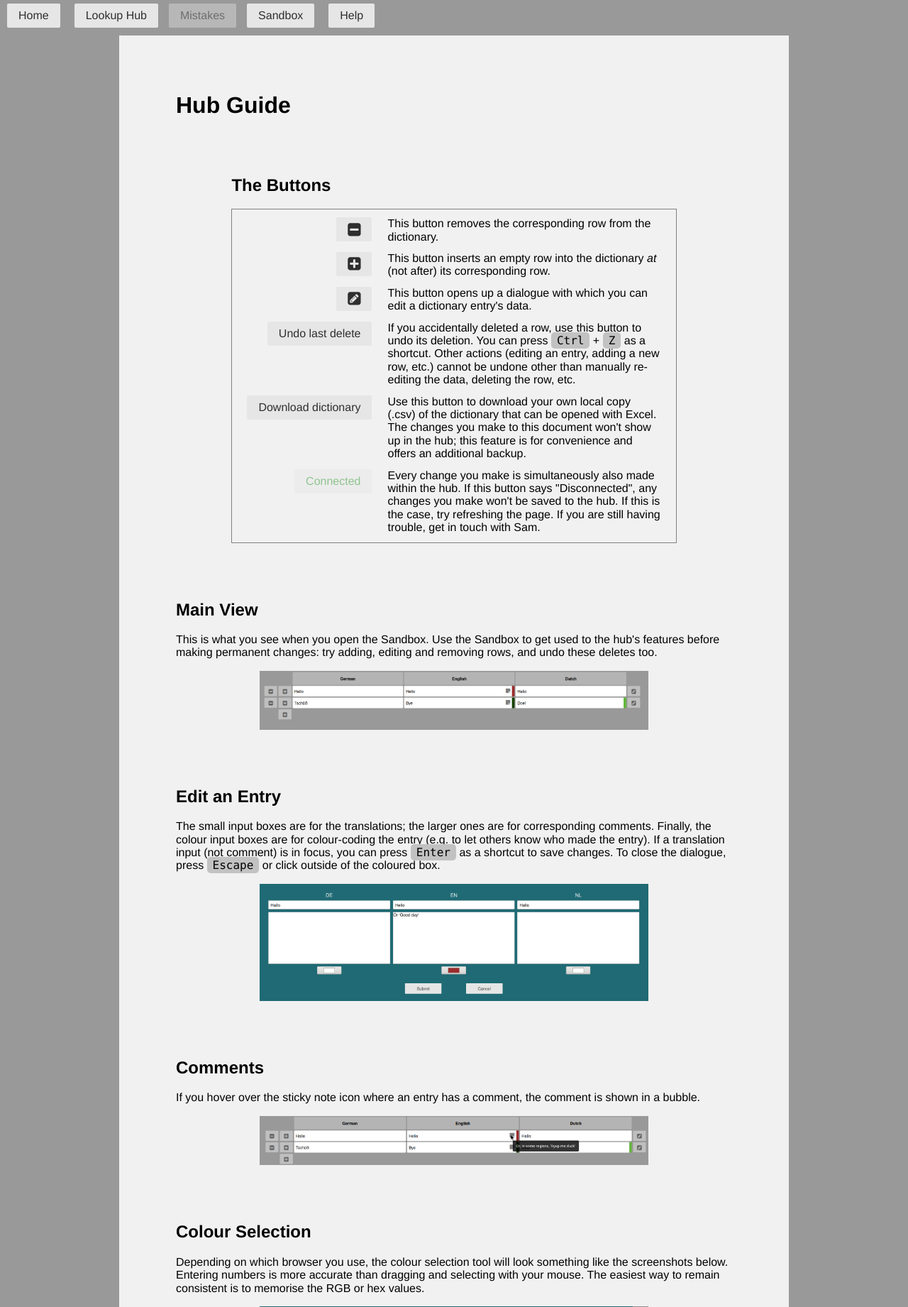
After one commit to ay-bryson/lookup_hub, a Flask app: page /guide in a window 1280 px wide. The commit adds this page. Shown: the top 1841 px of the page at 71% size. Run offline with Flask 2, Linux system fonts and the light colour scheme; parts of the project's set-up code (start-up, migrations or seed data) failed here and were passed over.

Commit message:
Add help page on using the hub

```diff
--- a/lookup_hub/models.py
+++ b/lookup_hub/models.py
@@ -126,12 +126,12 @@ def init_dummy_dictionary():
     dummy_dict = [
         {
             "de": {"text": "Hallo", "colour": "#ffffff", "comment": None},
-            "en": {"text": "Hello", "colour": "#9D2C2C", "comment": "Or 'Good day'"},
+            "en": {"text": "Hello", "colour": "#9D2C2C", "comment": "Or, in some regions, 'Ayup me duck'"},
             "nl": {"text": "Hallo", "colour": "#ffffff", "comment": None}
         },
         {
             "de": {"text": "Tschüß", "colour": "#ffffff", "comment": None},
-            "en": {"text": "Bye", "colour": "#164200", "comment": "Or 'Goodbye'"},
+            "en": {"text": "Bye", "colour": "#164200", "comment": "Or 'Ta-ra'"},
             "nl": {"text": "Doei", "colour": "#62B639", "comment": None}
         },
     ]
--- a/lookup_hub/routes.py
+++ b/lookup_hub/routes.py
@@ -32,6 +32,11 @@ def mistakes():
     return 'Coming soon?'
 
 
+@app.route('/guide')
+def guide():
+    return render_template('guide.html')
+
+
 @app.route('/download_dict')
 @basic_auth.required
 def download_dict():
--- a/lookup_hub/static/scripts/dictionary.js
+++ b/lookup_hub/static/scripts/dictionary.js
@@ -323,4 +323,8 @@ $(document).ready( function() {
         $("#undo-button").prop("disabled", false);
     }
 
+    if (dummyPage) {
+        $("#dl-dict-button").attr("title", "This only works in the actual hub.");
+        $("#dl-dict-button").prop("disabled", true);
+    }
 })
--- /dev/null
+++ b/lookup_hub/static/style/guide.css
@@ -0,0 +1,41 @@
+#main-container {
+    margin: auto;
+    width: 80%;
+    background-color: #f1f1f1;
+    padding: 80px;
+}
+
+#table-container {
+    margin: auto;
+    width: 80%;
+}
+
+#guide-table {
+    border-spacing: 20px 10px;
+    border: 1px solid grey;
+}
+
+.button-cell {
+    float: right;
+}
+
+img {
+    display: block;
+    max-width: 70%;
+    margin: auto;
+}
+
+h1 {
+    margin-top: 0;
+}
+
+h2 {
+    margin-top: 80px;
+}
+
+.keyboard-key {
+    background-color: rgb(194, 194, 194);
+    border-radius: 5px;
+    padding: 2px 8px;
+    font-family:'Lucida Console', monospace;
+}
--- a/lookup_hub/templates/base.html
+++ b/lookup_hub/templates/base.html
@@ -34,6 +34,11 @@
                 <button class="pure-button">Sandbox</button>
             </a>
         </div>
+        <div>
+            <a href="/guide">
+                <button class="pure-button">Help</button>
+            </a>
+        </div>
         <!-- <a href="/documents">
             <button class="pure-button" disabled>Documents</button>
         </a> -->
--- /dev/null
+++ b/lookup_hub/templates/guide.html
@@ -0,0 +1,120 @@
+{% extends 'base.html' %}
+
+{% block styles %}
+    <link rel="stylesheet" href="{{ url_for('static', filename='style/hub.css') }}">
+    <link rel="stylesheet" href="{{ url_for('static', filename='style/guide.css') }}">
+{% endblock %}
+
+{% block scripts %}
+{% endblock %}
+
+{% block right_buttons %}
+{% endblock %}
+
+{% block content %}
+
+<div id="main-container">
+    <h1>Hub Guide</h1>
+    <div id="table-container">
+        <h2>The Buttons</h2>
+        <table id="guide-table">
+            <tr>
+                <td class="button-cell">
+                    <button class="pure-button dictionary-button"
+                        title="Delete this row">
+                        <i class="fa fa-minus-square fa-lg"></i>
+                    </button>
+                </td>
+                <td>
+                    This button removes the corresponding row from the dictionary.
+                </td>
+            </tr>
+            <tr>
+                <td class="button-cell">
+                    <button class="pure-button dictionary-button"
+                        title="Insert new row here">
+                        <i class="fa fa-plus-square fa-lg"></i>
+                    </button>
+                </td>
+                <td>
+                    This button inserts an empty row into the dictionary <i>at</i> (not after) its corresponding row.
+                </td>
+            </tr>
+            <tr>
+                <td class="button-cell">
+                    <button class="pure-button dictionary-button"
+                        title="Edit this row">
+                        <i class="fa fa-pencil-square fa-lg"></i>
+                    </button>
+                </td>
+                <td>
+                    This button opens up a dialogue with which you can edit a dictionary entry's data.
+                </td>
+            </tr>
+            <tr>
+                <td class="button-cell">
+                    <button class="pure-button"
+                        title="Re-add the last row you deleted.">
+                        Undo last delete
+                    </button>
+                </td>
+                <td>
+                    If you accidentally deleted a row, use this button to undo its deletion. You can press <span class="keyboard-key">Ctrl</span> + <span class="keyboard-key">Z</span> as a shortcut. Other actions (editing an entry, adding a new row, etc.) cannot be undone other than manually re-editing the data, deleting the row, etc.
+                </td>
+            </tr>
+            <tr>
+                <td class="button-cell">
+                    <button class="pure-button"
+                        title="If you've made a few changes, download the current dictionary and keep it, just in case Sam screws up and we lose data. (He promises to try not to.)">
+                        Download dictionary
+                    </button>
+                </td>
+                <td>
+                    Use this button to download your own local copy (.csv) of the dictionary that can be opened with Excel. The changes you make to this document won't show up in the hub; this feature is for convenience and offers an additional backup.
+                </td>
+            </tr>
+            <tr>
+                <td class="button-cell">
+                    <div class="pure-button connected" disabled>Connected</div>
+                </td>
+                <td>
+                    Every change you make is simultaneously also made within the hub. If this button says "Disconnected", any changes you make won't be saved to the hub. If this is the case, try refreshing the page. If you are still having trouble, get in touch with Sam.
+                </td>
+            </tr>
+        </table>
+    </div>
+
+    <div id="screenshot-container">
+        <h2>Main View</h2>
+        <p>
+            This is what you see when you open the Sandbox. Use the Sandbox to get used to the hub's features before making permanent changes: try adding, editing and removing rows, and undo these deletes too.
+        </p>
+        <img src="{{ url_for('static', filename='img/hub.png') }}">
+
+        <h2>Edit an Entry</h2>
+        <p>
+            The small input boxes are for the translations; the larger ones are for corresponding comments. Finally, the colour input boxes are for colour-coding the entry (e.g. to let others know who made the entry). If a translation input (not comment) is in focus, you can press <span class="keyboard-key">Enter</span> as a shortcut to save changes. To close the dialogue, press <span class="keyboard-key">Escape</span> or click outside of the coloured box.
+        </p>
+        <img src="{{ url_for('static', filename='img/edit-dialogue.png') }}">
+
+        <h2>Comments</h2>
+        <p>
+            If you hover over the sticky note icon where an entry has a comment, the comment is shown in a bubble.
+        </p>
+        <img src="{{ url_for('static', filename='img/comment-hover.png') }}">
+
+        <h2>Colour Selection</h2>
+        <p>
+            Depending on which browser you use, the colour selection tool will look something like the screenshots below. Entering numbers is more accurate than dragging and selecting with your mouse. The easiest way to remain consistent is to memorise the RGB or hex values.
+        </p>
+        <img src="{{ url_for('static', filename='img/colour-select-firefox.png') }}" alt="Colour selection in Chrome">
+        <img src="{{ url_for('static', filename='img/colour-select-chrome.png') }}" alt="Colour selection in Firefox">
+
+        <h2>Issues?</h2>
+        <p>
+            If you're having trouble, get in touch! I'll be happy to help.
+        </p>
+    </div>
+</div>
+
+{% endblock %}
```
Also changed, not shown: lookup_hub/static/scripts/socket.js (+4 -7 lines), lookup_hub/static/img/colour-select-chrome.png (added), lookup_hub/static/img/colour-select-firefox.png (added), lookup_hub/static/img/comment-hover.png (added), lookup_hub/static/img/edit-dialogue.png (added), lookup_hub/static/img/hub.png (added), lookup_hub/static/style/main.css (line endings or trailing spaces).
